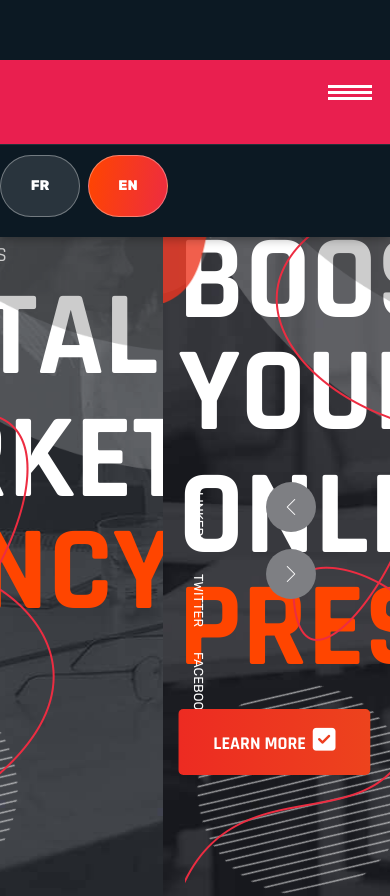
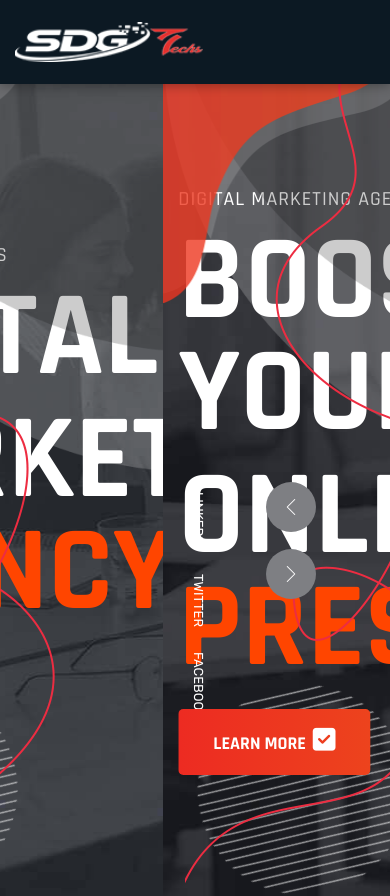
Before and after one commit to Zelyanne/digitaltechs-main, a React (Vite) app: page / in a window 390 px wide. Shown: the top 896 px of the page. Built offline with nearby package versions, Linux system fonts and the light colour scheme.

Commit message:
Fix header - add hamburger menu toggle for mobile, improve responsive layout

```diff
--- a/src/components/Header.tsx
+++ b/src/components/Header.tsx
@@ -1,3 +1,4 @@
+import { useState } from "react";
 import { IMG } from "../utils/images";
 import { useI18n } from "../i18n";
 
@@ -34,6 +35,7 @@ const COPY = {
 
 export default function Header() {
   const { language, setLanguage } = useI18n();
+  const [mobileMenuOpen, setMobileMenuOpen] = useState(false);
   const c = COPY[language];
 
   const headerClass = "techno_nav_manu style-two";
@@ -58,6 +60,12 @@ export default function Header() {
       justifyContent: "center",
     }) as const;
 
+  const toggleMenu = () => setMobileMenuOpen(!mobileMenuOpen);
+
+  const navLinkClick = () => {
+    if (mobileMenuOpen) setMobileMenuOpen(false);
+  };
+
   return (
     <>
       <div id="sticky-header" className={headerClass}>
@@ -79,9 +87,9 @@ export default function Header() {
                   <li>
                     <a href="#home" style={desktopNavLinkStyle}>{c.nav.home}</a>
                   </li>
-                    <li>
-                      <a href="#partner-area" style={desktopNavLinkStyle}>{c.nav.partners}</a>
-                    </li>
+                  <li>
+                    <a href="#partner-area" style={desktopNavLinkStyle}>{c.nav.partners}</a>
+                  </li>
                   <li>
                     <a href="#services" style={desktopNavLinkStyle}>{c.nav.services}</a>
                   </li>
@@ -123,28 +131,58 @@ export default function Header() {
       </div>
 
       <div className="mobile-menu-area d-sm-block d-md-block d-lg-none">
-        <div className="mobile-menu">
-          <nav className="techno_menu">
-            <ul className="nav_scroll">
-              <li>
-                <a href="#home">{c.nav.home}</a>
-              </li>
-               <li>
-                 <a href="#partner-area">{c.nav.partners}</a>
-               </li>
-              <li>
-                <a href="#services">{c.nav.services}</a>
-              </li>
-              <li><a href="#about">{c.nav.about}</a></li>
-              <li>
-                <a href="#portfolio">{c.nav.projects}</a>
-              </li>
-              <li><a href="#faq">{c.nav.faq}</a></li>
-              <li><a href="#contact">{c.nav.contact}</a></li>
+        <div className="mobile-menu-header" style={{ display: "flex", alignItems: "center", justifyContent: "space-between", padding: "10px 15px" }}>
+          <div className="logo" style={{ flex: "0 0 auto" }}>
+            <a href="#home" title="sdgtechs">
+              <img src={IMG("logo.png")} alt={c.logoAlt} style={{ height: "40px", width: "auto" }} />
+            </a>
+          </div>
+          <button
+            type="button"
+            className="meanmenu-reveal"
+            onClick={toggleMenu}
+            aria-label={mobileMenuOpen ? "Close menu" : "Open menu"}
+            aria-expanded={mobileMenuOpen}
+            style={{
+              background: "none",
+              border: "none",
+              cursor: "pointer",
+              padding: "10px",
+              display: "flex",
+              flexDirection: "column",
+              gap: "5px",
+              position: "relative",
+              width: "40px",
+              height: "40px",
+              alignItems: "center",
+              justifyContent: "center",
+            }}
+          >
+            {!mobileMenuOpen ? (
+              <>
+                <span style={{ width: "25px", height: "3px", background: "#fff", borderRadius: "2px", transition: "all 0.3s" }} />
+                <span style={{ width: "25px", height: "3px", background: "#fff", borderRadius: "2px", transition: "all 0.3s" }} />
+                <span style={{ width: "25px", height: "3px", background: "#fff", borderRadius: "2px", transition: "all 0.3s" }} />
+              </>
+            ) : (
+              <span style={{ position: "absolute", width: "25px", height: "3px", background: "#e1193a", borderRadius: "2px", transform: "rotate(45deg)" }} />
+            )}
+          </button>
+        </div>
+        {mobileMenuOpen && (
+          <div className="mobile-menu" style={{ display: "block", padding: "0 15px 15px" }}>
+            <ul className="nav_scroll" style={{ listStyle: "none", padding: 0, margin: 0 }}>
+              <li><a href="#home" onClick={navLinkClick} style={{ display: "block", padding: "14px 0", color: "#fff", textDecoration: "none", borderBottom: "1px solid rgba(255,255,255,0.1)" }}>{c.nav.home}</a></li>
+              <li><a href="#partner-area" onClick={navLinkClick} style={{ display: "block", padding: "14px 0", color: "#fff", textDecoration: "none", borderBottom: "1px solid rgba(255,255,255,0.1)" }}>{c.nav.partners}</a></li>
+              <li><a href="#services" onClick={navLinkClick} style={{ display: "block", padding: "14px 0", color: "#fff", textDecoration: "none", borderBottom: "1px solid rgba(255,255,255,0.1)" }}>{c.nav.services}</a></li>
+              <li><a href="#about" onClick={navLinkClick} style={{ display: "block", padding: "14px 0", color: "#fff", textDecoration: "none", borderBottom: "1px solid rgba(255,255,255,0.1)" }}>{c.nav.about}</a></li>
+              <li><a href="#portfolio" onClick={navLinkClick} style={{ display: "block", padding: "14px 0", color: "#fff", textDecoration: "none", borderBottom: "1px solid rgba(255,255,255,0.1)" }}>{c.nav.projects}</a></li>
+              <li><a href="#faq" onClick={navLinkClick} style={{ display: "block", padding: "14px 0", color: "#fff", textDecoration: "none", borderBottom: "1px solid rgba(255,255,255,0.1)" }}>{c.nav.faq}</a></li>
+              <li><a href="#contact" onClick={navLinkClick} style={{ display: "block", padding: "14px 0", color: "#fff", textDecoration: "none", borderBottom: "1px solid rgba(255,255,255,0.1)" }}>{c.nav.contact}</a></li>
             </ul>
             <div
               className="sdg-language-switcher"
-              style={{ display: "flex", gap: 8, padding: "10px 0" }}
+              style={{ display: "flex", gap: 8, padding: "15px 0", borderTop: "1px solid rgba(255,255,255,0.1)", marginTop: "10px" }}
               aria-label={c.languageLabel}
             >
               <button type="button" onClick={() => setLanguage("fr")} aria-pressed={language === "fr"} style={langButtonStyle(language === "fr")}>
@@ -154,8 +192,8 @@ export default function Header() {
                 EN
               </button>
             </div>
-          </nav>
-        </div>
+          </div>
+        )}
       </div>
     </>
   );
```
